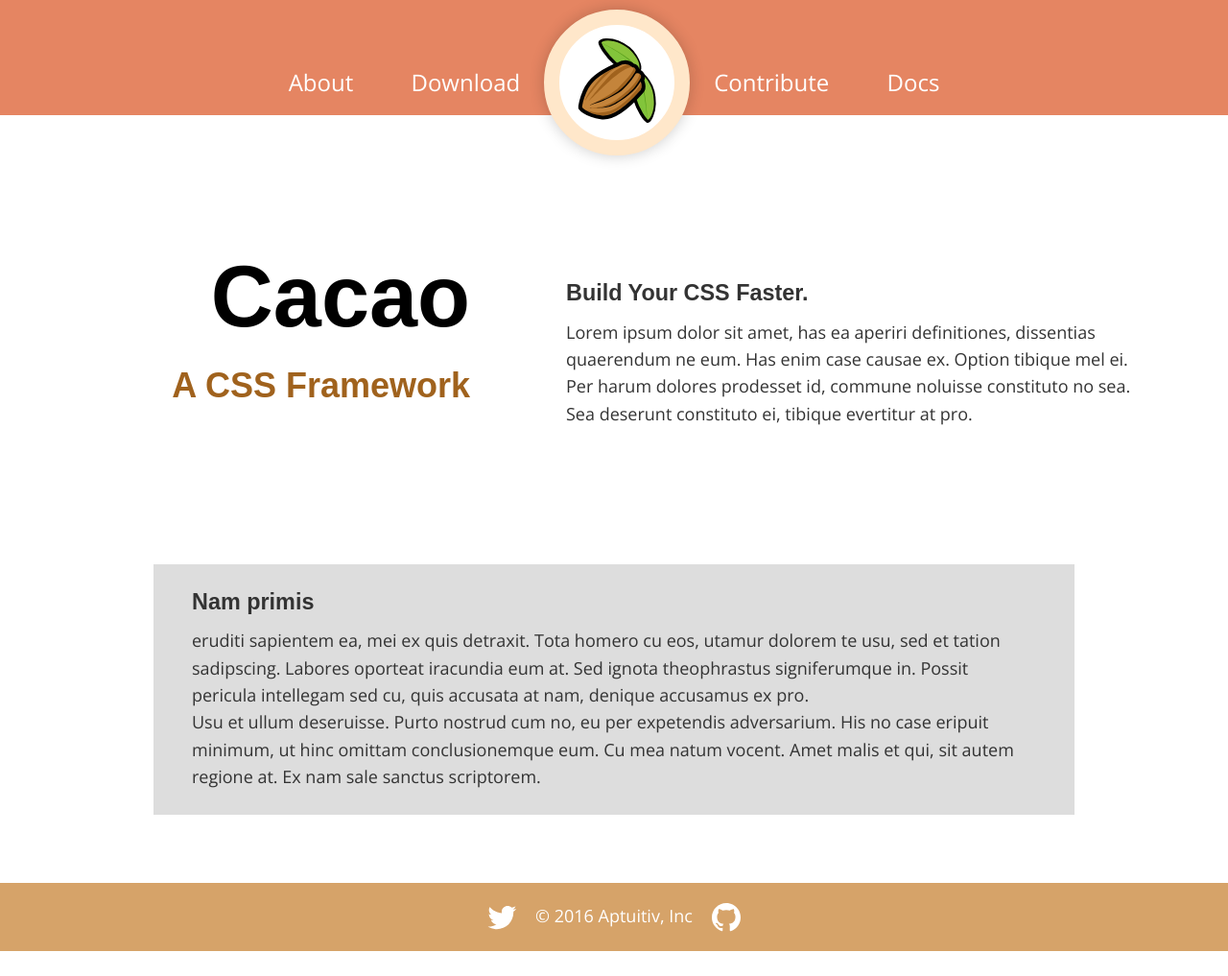
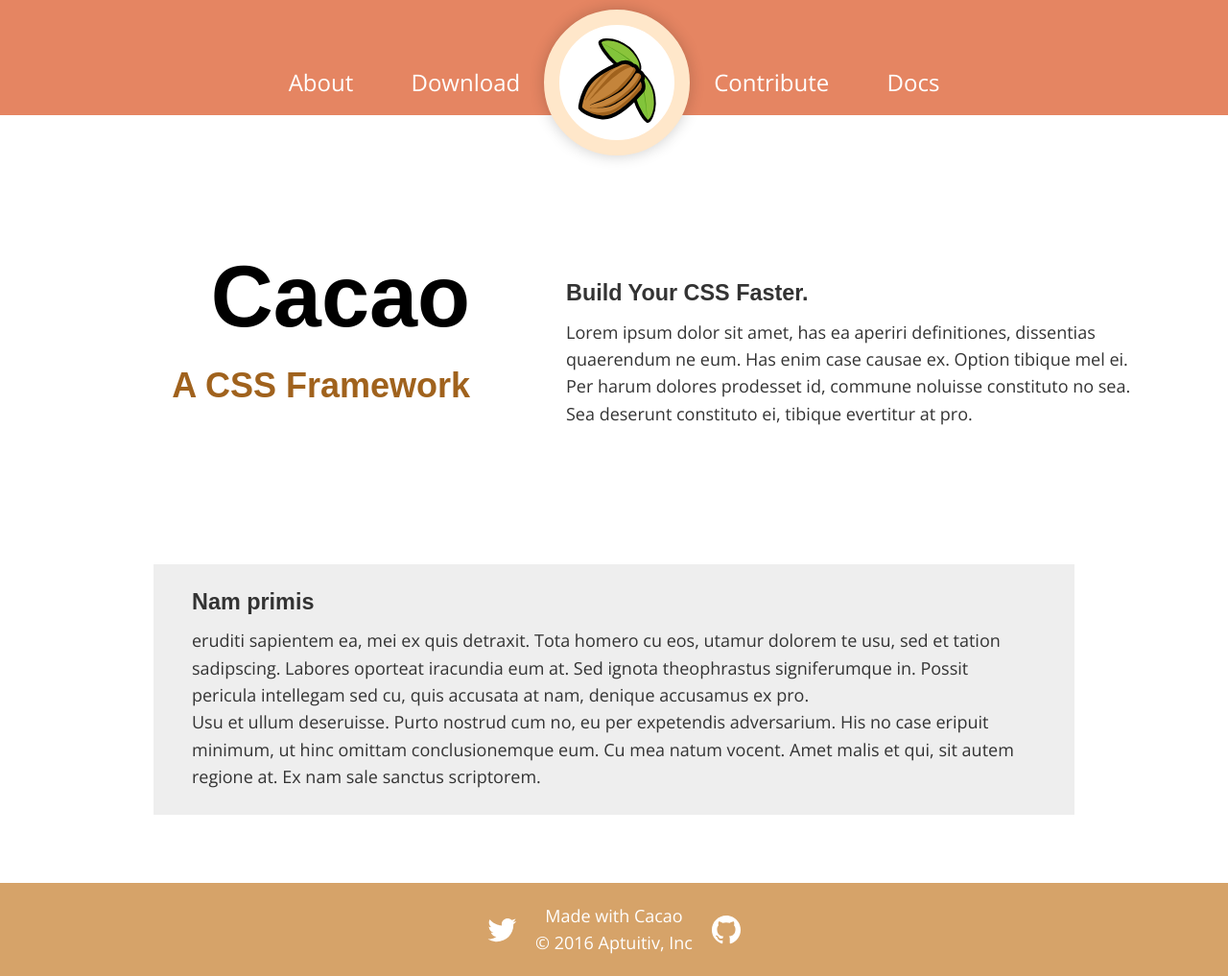
Before and after one commit to tuckbarb/cacao-site, a website: page index.html in a window 1280 px wide. Shown: the whole page at 96% size. Before the commit the page ends 991 px from the top, so only its background shows below. Drawn offline with nearby package versions, Linux system fonts and the light colour scheme.

Commit message:
Final changes

```diff
--- a/index.html
+++ b/index.html
@@ -62,11 +62,12 @@
 
 		<div class="Footer">
 			<div class="Container u-size1of4 u-spaced4">
-				<div class="Grid u-flexJustifyCenter">
+				<div class="Grid Grid--alignMiddle u-flexJustifyCenter">
 					<a class="Footer-icon">
 						<img src="icons/twitter.svg">
 					</a>
 					<span class="u-gutters2">
+						Made with Cacao<br>
 						&#169; 2016 Aptuitiv, Inc
 					</span>
 					<a class="Footer-icon">
--- a/src/css/components/footer/footer.css
+++ b/src/css/components/footer/footer.css
@@ -9,6 +9,7 @@
 .Footer {
     background-color:var(--c-sand);
     color: #fff;
+    text-align: center;
 }
 
 .Footer-icon img {
--- a/src/css/utils/background/background.css
+++ b/src/css/utils/background/background.css
@@ -4,5 +4,5 @@
 
 
 .u-shadeBack {
-    background-color: #ddd !important;
+    background-color: #eee !important;
 }
```
Also changed, not shown: dist/css/main.css.
